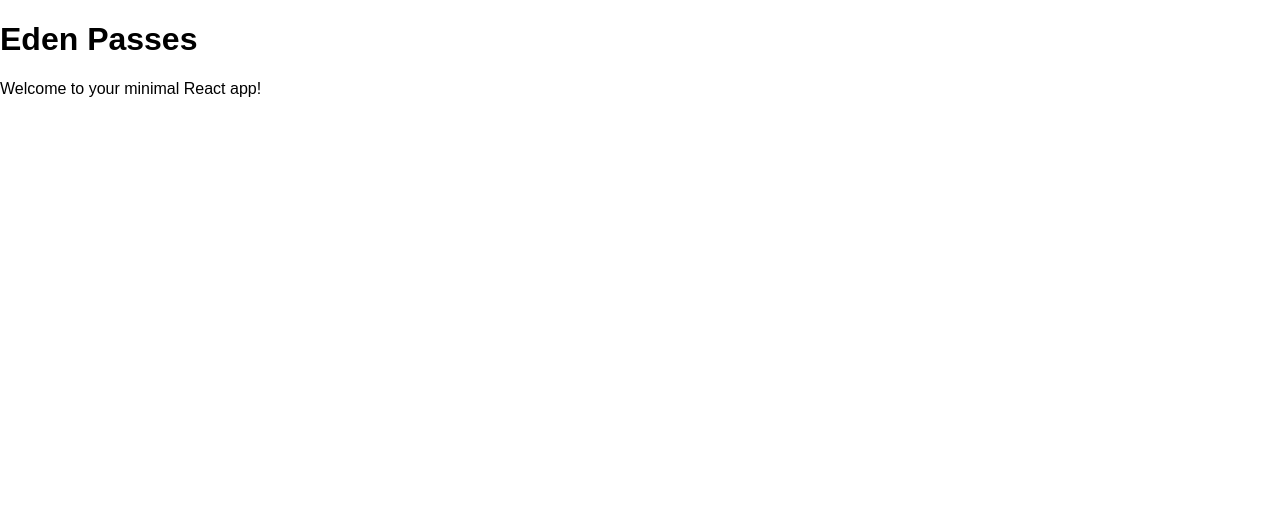
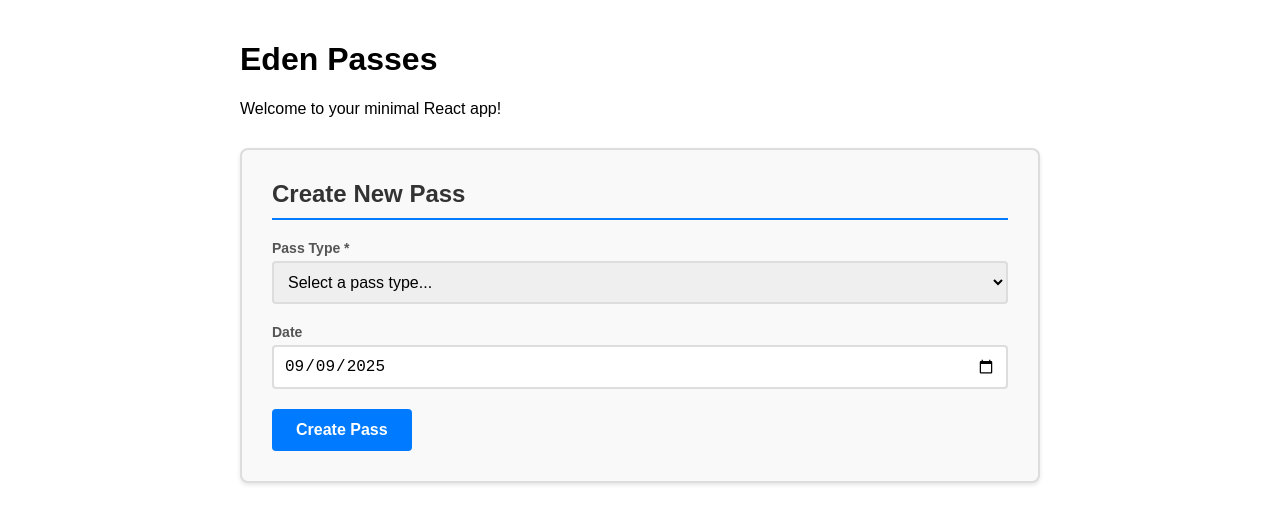
Before and after one commit to edencoworking/eden-passes, a React (Create React App) app: page / in a window 1280 px wide. Shown: the top 524 px of the page. Built offline with nearby package versions, Linux system fonts and the light colour scheme.

Commit message:
Implement Create New Pass form with validation and styling
Co-authored-by: edencoworking <231183380+edencoworking@users.noreply.github.com>

```diff
--- a/src/App.css
+++ b/src/App.css
@@ -4,3 +4,90 @@ body {
 }
 
 /* Minimal App.css for React build success */
+
+.App {
+  max-width: 800px;
+  margin: 0 auto;
+  padding: 20px;
+}
+
+.form-container {
+  background-color: #f9f9f9;
+  border: 2px solid #ddd;
+  border-radius: 8px;
+  padding: 30px;
+  margin-top: 30px;
+  box-shadow: 0 2px 4px rgba(0, 0, 0, 0.1);
+}
+
+.form-container h2 {
+  margin-top: 0;
+  color: #333;
+  border-bottom: 2px solid #007bff;
+  padding-bottom: 10px;
+}
+
+.pass-form {
+  display: flex;
+  flex-direction: column;
+  gap: 20px;
+}
+
+.form-group {
+  display: flex;
+  flex-direction: column;
+  gap: 5px;
+}
+
+.form-group label {
+  font-weight: bold;
+  color: #555;
+  font-size: 14px;
+}
+
+.form-group select,
+.form-group input {
+  padding: 10px;
+  border: 2px solid #ddd;
+  border-radius: 4px;
+  font-size: 16px;
+  transition: border-color 0.3s ease;
+}
+
+.form-group select:focus,
+.form-group input:focus {
+  outline: none;
+  border-color: #007bff;
+}
+
+.form-group select.error,
+.form-group input.error {
+  border-color: #dc3545;
+}
+
+.error-message {
+  color: #dc3545;
+  font-size: 12px;
+  font-weight: bold;
+}
+
+.submit-button {
+  background-color: #007bff;
+  color: white;
+  padding: 12px 24px;
+  border: none;
+  border-radius: 4px;
+  font-size: 16px;
+  font-weight: bold;
+  cursor: pointer;
+  transition: background-color 0.3s ease;
+  align-self: flex-start;
+}
+
+.submit-button:hover {
+  background-color: #0056b3;
+}
+
+.submit-button:active {
+  transform: translateY(1px);
+}
--- a/src/App.js
+++ b/src/App.js
@@ -1,11 +1,88 @@
-import React from "react";
+import React, { useState } from "react";
 import "./App.css";
 
 function App() {
+  const [passType, setPassType] = useState("");
+  const [date, setDate] = useState(new Date().toISOString().split('T')[0]);
+  const [errors, setErrors] = useState({});
+
+  const passTypeOptions = [
+    { value: "", label: "Select a pass type..." },
+    { value: "hourly", label: "Hourly" },
+    { value: "10-hour", label: "10-Hour" },
+    { value: "weekly", label: "Weekly" },
+    { value: "monthly", label: "Monthly" }
+  ];
+
+  const validateForm = () => {
+    const newErrors = {};
+
+    if (!passType) {
+      newErrors.passType = "Pass Type is required";
+    }
+
+    setErrors(newErrors);
+    return Object.keys(newErrors).length === 0;
+  };
+
+  const handleSubmit = (e) => {
+    e.preventDefault();
+
+    if (validateForm()) {
+      // Form is valid, handle submission
+      alert(`Pass created successfully!\nType: ${passType}\nDate: ${date}`);
+      console.log("Form submitted:", { passType, date });
+    }
+  };
+
+  const handlePassTypeChange = (e) => {
+    setPassType(e.target.value);
+    // Clear error when user selects a value
+    if (errors.passType && e.target.value) {
+      setErrors({ ...errors, passType: "" });
+    }
+  };
+
   return (
     <div className="App">
       <h1>Eden Passes</h1>
       <p>Welcome to your minimal React app!</p>
+
+      <div className="form-container">
+        <h2>Create New Pass</h2>
+        <form onSubmit={handleSubmit} className="pass-form">
+          <div className="form-group">
+            <label htmlFor="passType">Pass Type *</label>
+            <select
+              id="passType"
+              value={passType}
+              onChange={handlePassTypeChange}
+              className={errors.passType ? "error" : ""}
+            >
+              {passTypeOptions.map((option) => (
+                <option key={option.value} value={option.value}>
+                  {option.label}
+                </option>
+              ))}
+            </select>
+            {errors.passType && <span className="error-message">{errors.passType}</span>}
+          </div>
+
+          <div className="form-group">
+            <label htmlFor="date">Date</label>
+            <input
+              type="date"
+              id="date"
+              value={date}
+              onChange={(e) => setDate(e.target.value)}
+            />
+          </div>
+
+          <button type="submit" className="submit-button">
+            Create Pass
+          </button>
+        </form>
+      </div>
     </div>
   );
 }
```
Also changed, not shown: package.json (+32 -1 lines), src/setupTests.js (added, +5 -0 lines), 2 other files (tests, documents, lock files or other folders).
